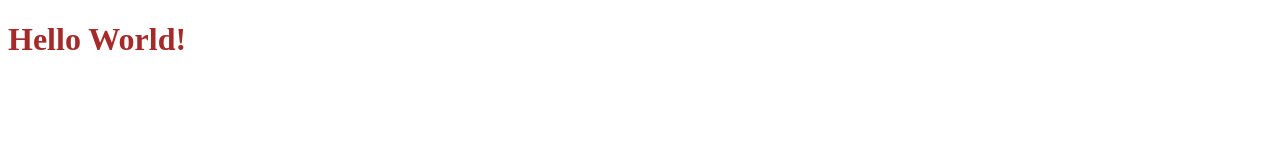
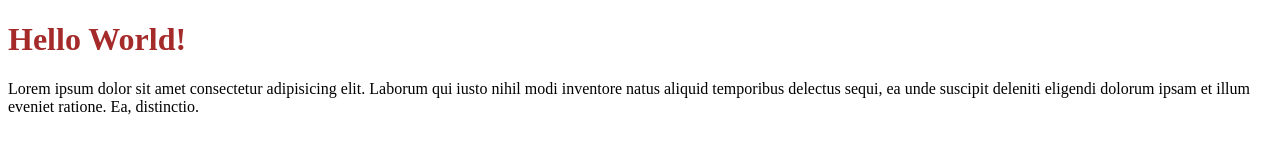
Before and after one commit to KapilSukhdhane/Project, a plain HTML site: page index.html in a window 1280 px wide. Drawn offline with Linux system fonts and the light colour scheme.

Commit message:
added div with class us4

```diff
--- a/index.html
+++ b/index.html
@@ -1,11 +1,17 @@
 <!DOCTYPE html>
 <html lang="en">
+
 <head>
     <meta charset="UTF-8">
     <title>DOCUMENT</title>
-        <link rel="stylesheet" href="style.css" >
+    <link rel="stylesheet" href="style.css">
 </head>
+
 <body>
     <h1>Hello World!</h1>
+    <div class="us4">Lorem ipsum dolor sit amet consectetur adipisicing elit. Laborum qui iusto nihil modi inventore
+        natus aliquid temporibus delectus sequi, ea unde suscipit deleniti eligendi dolorum ipsam et illum eveniet
+        ratione. Ea, distinctio.</div>
 </body>
+
 </html>
```
Lines whose indentation alone changed are shown as unchanged.
